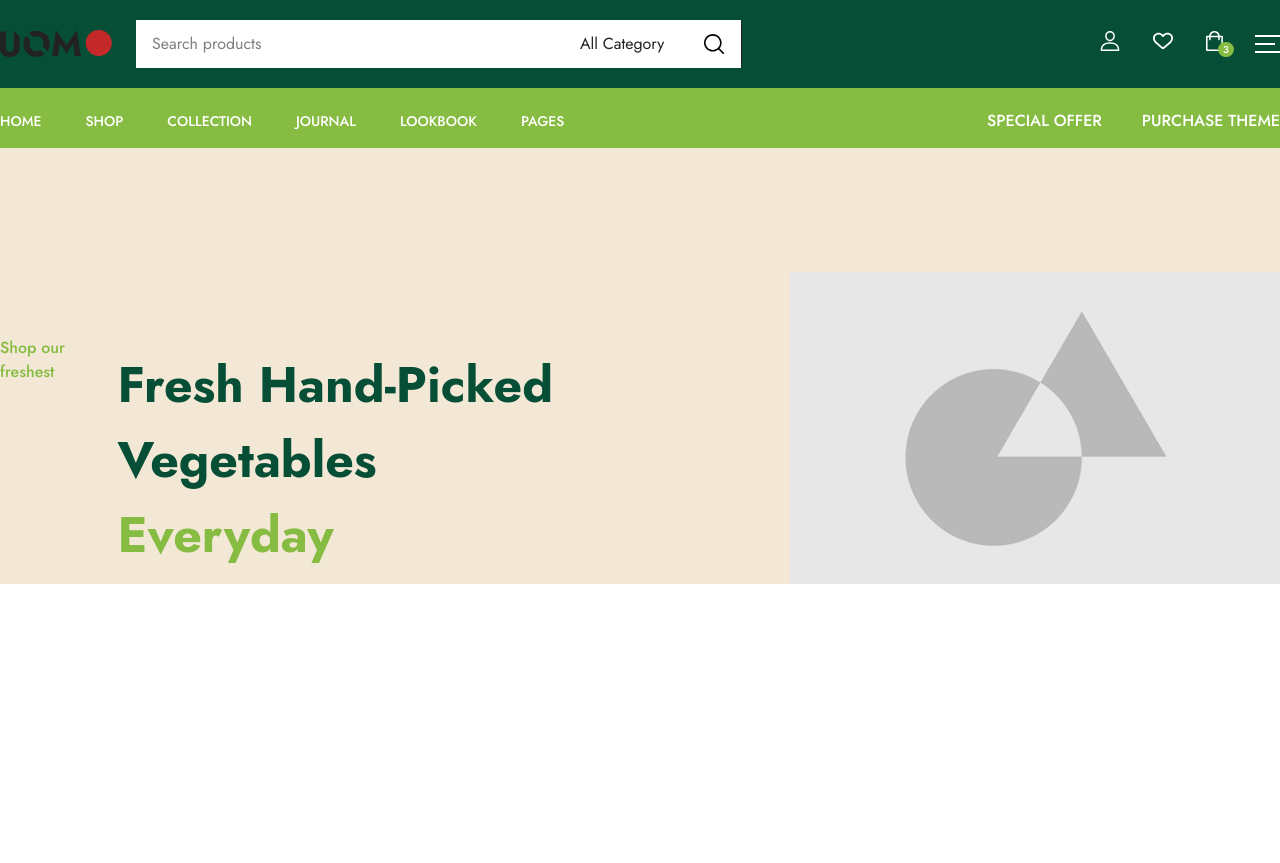
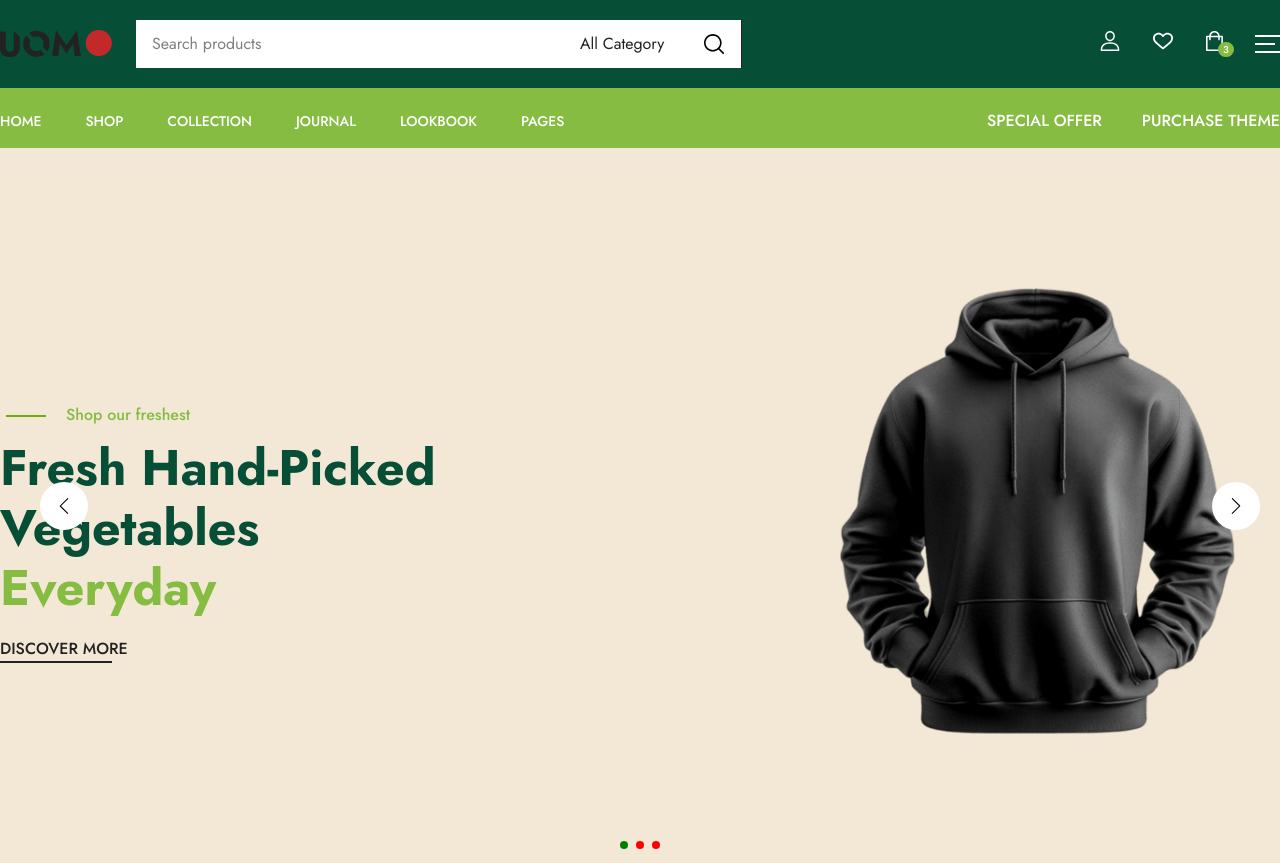
Before and after one commit to davidmro150-star/E-Commerce-website, a React (Vite) app: page / in a window 1280 px wide. Before the commit the page ends 800 px from the top, so only its background shows below. Built offline with nearby package versions, Linux system fonts and the light colour scheme.

Commit message:
Updated Banner

```diff
--- a/package.json
+++ b/package.json
@@ -13,9 +13,11 @@
     "@tailwindcss/vite": "^4.3.0",
     "react": "^19.2.6",
     "react-dom": "^19.2.6",
+    "react-icons": "^5.6.0",
     "react-router": "^7.17.0",
     "react-slick": "^0.31.0",
     "slick-carousel": "^1.8.1",
+    "swiper": "^12.2.0",
     "tailwindcss": "^4.3.0"
   },
   "devDependencies": {
--- a/src/api/bannerdata.js
+++ b/src/api/bannerdata.js
@@ -5,18 +5,24 @@ export const BannerData = [
 
   {
     id: 1,
+    title: "Fresh Hand-Picked Vegetables",
+    subtitle: "Everyday",
     banner: BannerImage,
 
   },
 
   {
     id: 2,
+    title: "Fresh Hand-Picked Vegetables",
+    subtitle: "Everyday",
     banner: BannerImage,
 
   },
 
   {
     id: 3,
+    title: "Fresh Hand-Picked Vegetables",
+    subtitle: "Everyday",
     banner: BannerImage,
 
   },
--- a/src/component/home/Banner.jsx
+++ b/src/component/home/Banner.jsx
@@ -2,31 +2,80 @@ import React from 'react'
 
 import banner from "../../../src/assets/images/banner.png";
 import Image from '../common/Image';
+import { Swiper, SwiperSlide } from 'swiper/react';
+import 'swiper/css';
+import "swiper/css/pagination";
+import "swiper/css/navigation";
+import { BannerData } from '../../api/bannerdata';
+import { Navigation, Pagination } from "swiper/modules";
+import { SlArrowLeft } from "react-icons/sl";
+import { SlArrowRight } from "react-icons/sl";
+import Container from '../ui/Container';
 
 const Banner = () => {
+
   return (
-    <section className='bg-four'>
+    <>
+      <section className='relative bg-four'>
+        <Swiper
 
-        <div className='flex items-center justify-between'>
+          spaceBetween={0}
+          slidesPerView={1}
+          loop={true}
+          modules={[Navigation, Pagination]}
+          navigation={{
+            prevEl: '.prev',
+            nextEl: '.next',
+          }}
+          pagination={{ clickable: true }}
+        >
+
+
+
+          {BannerData.map((item) => (
+            <SwiperSlide key={item.id} >
+
+              <Container className=' '>
+
+                <div className="flex items-center gap-33">
 
                   {/* Banner Part Content */}
 
-          <div className='flex mt-44'>
-            <h2 className='font-jost font-medium text-base leading-6 text-lightgreen after:content-[] relative after:absolute after:-left-15 after:top-3 after:h-0.5 after:w-10 after:bg-green' >Shop our freshest</h2>
-            <h1 className='font-jost font-bold text-deepgreen text-[50px] leading-12.50 mt-2.75'>Fresh Hand-Picked Vegetables
-              <span className='block font-jost font-bold text-lightgreen text-[50px] leading-12.50 '>Everyday</span>
+                  <div className='flex flex-col mt-44 '>
+                    <h2 className='font-jost font-medium text-base leading-6 text-lightgreen  ml-16.5 after:content-[] relative after:absolute after:-left-15 after:top-3 after:h-0.5 after:w-10 after:bg-green' >Shop our freshest</h2>
+                    <h1 className='font-jost font-bold text-[50px] text-deepgreen leading-15 pt-2.75'>
+                      {item.title}
+                      <span className='block font-jost font-bold text-[50px] text-lightgreen leading-15 pb-4.75'>
+                        {item.subtitle}
+                      </span>
                     </h1>
+                    <p className='font-jost font-medium text-base text-primary-black mb-30.75 after:content-[] relative after:absolute after:-left-0 after:top-6 after:h-0.5 after:w-28 after:bg-primary-black'>DISCOVER MORE</p>
+
                   </div>
 
                   {/*  Image Part */}
 
-          <div className='flex mt-31'>
-       <Image src={banner} alt="image"/>
+                  <div className='flex mt-31 mb-26.75'>
+                    <Image src={item.banner} alt="image" />
                   </div>
                 </div>
 
 
+              </Container>
+            </SwiperSlide>
+
+
+          ))}
+
+        </Swiper>
+        <button className='prev bg-white ml-5 absolute top-1/2 -translate-y-1/2 left-5 z-50 rounded-full p-4'><SlArrowLeft /></button>
+        <button className='next bg-white ml-5 absolute top-1/2 -translate-y-1/2 right-5 z-50 rounded-full p-4'><SlArrowRight /></button>
+
       </section>
+
+    </>
+
+
   )
 }
 
--- a/src/index.css
+++ b/src/index.css
@@ -21,5 +21,13 @@
 
 .list-item{
   @apply font-jost  leading-6 text-primary-white font-medium text-base after:bg-primary-black relative text-sm font-medium after:content-[''] after:absolute after:bottom-0
-  after:left-10  after:h-0.5 after:w-0 after:transition-all after:duration-300  hover:after:w-[40%] ;
+  after:left-0  after:h-0.5 after:w-0 after:transition-all after:duration-300  hover:after:w-[40%] ;
 }
+
+.swiper-pagination-bullet{
+  background:red !important;
+  opacity: 1 !important;
+}
+.swiper-pagination-bullet-active{
+  background: green !important;
+}
```
Also changed, not shown: src/assets/images/banner.png, 1 other file (tests, documents, lock files or other folders). Lines whose indentation alone changed are shown as unchanged.
